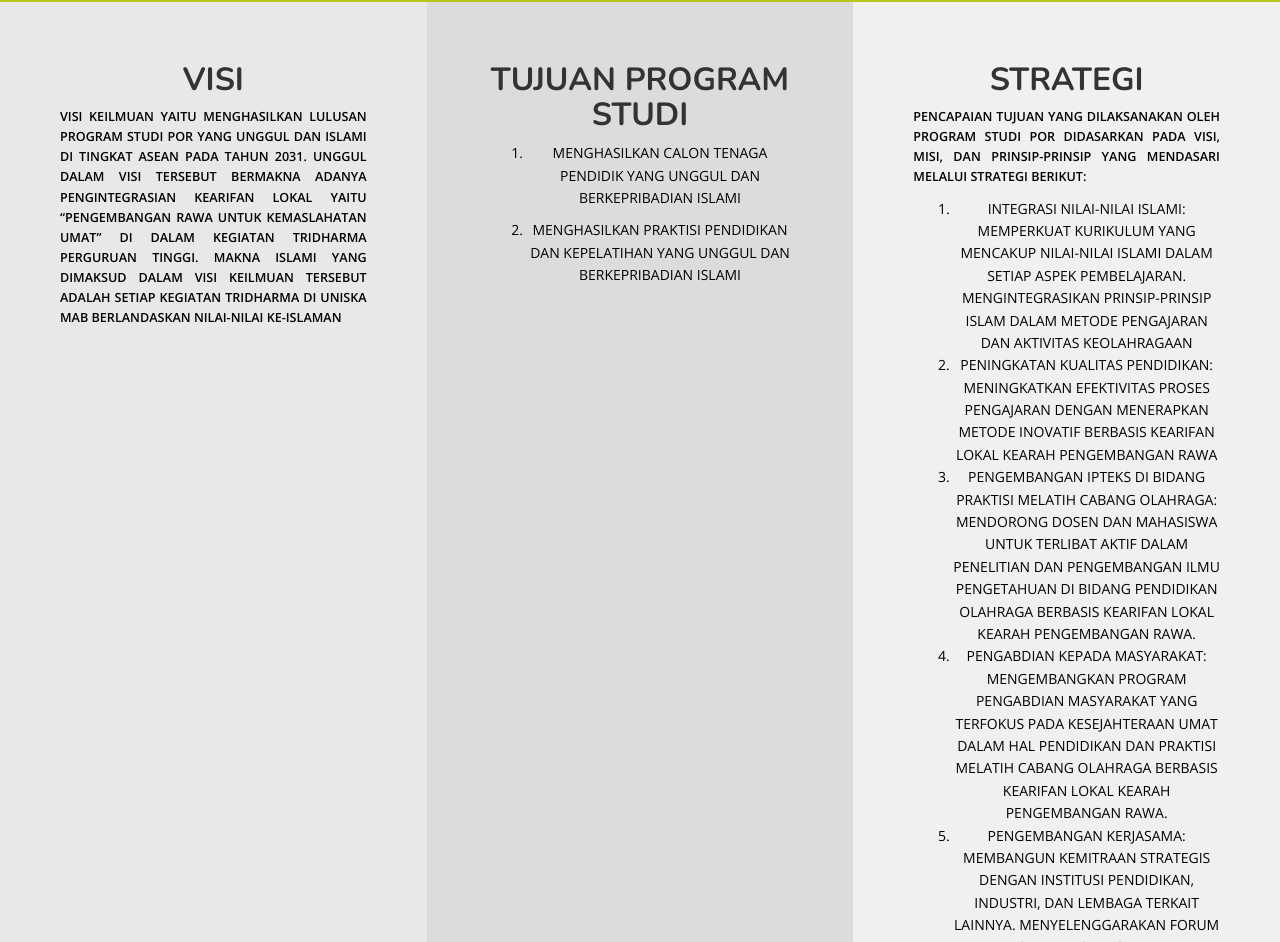
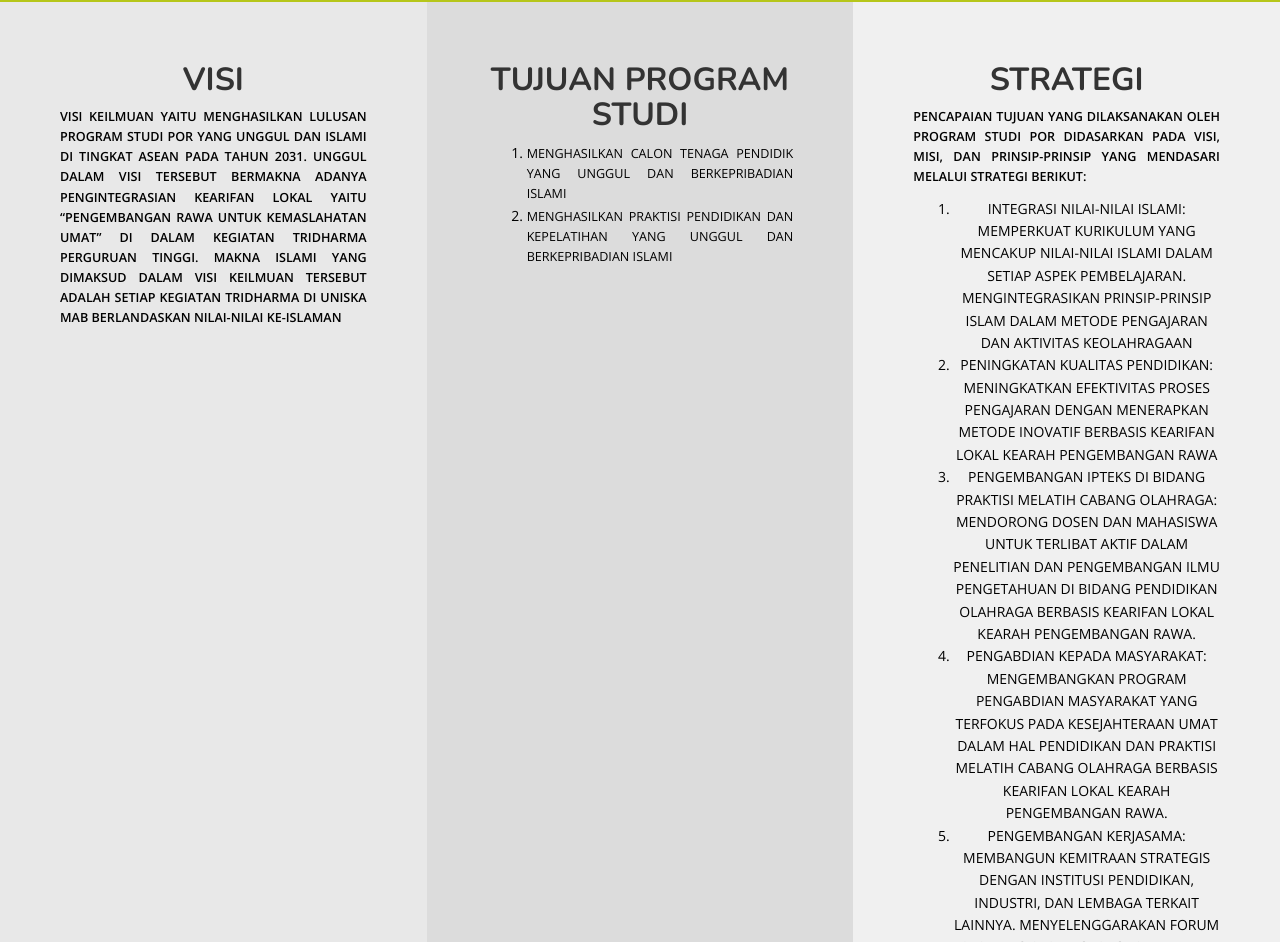
Before and after one commit to PORUNISKAMAB/poruniskamab.github.io, a plain HTML site: page index.html in a window 1280 px wide. Shown: the part 973-1915 px from the top of the page. Drawn offline with nearby package versions, Linux system fonts and the light colour scheme.

Commit message:
Update index.html

```diff
--- a/index.html
+++ b/index.html
@@ -164,8 +164,8 @@
 
       	 	<h1><b>TUJUAN PROGRAM STUDI</b></h1>
 		<ol>
-			<p style="font-size:90%;" align="justify"><li>MENGHASILKAN CALON TENAGA PENDIDIK YANG UNGGUL DAN BERKEPRIBADIAN ISLAMI</li></p>
-		    	<p style="font-size:90%;" align="justify"><li>MENGHASILKAN PRAKTISI PENDIDIKAN DAN KEPELATIHAN YANG UNGGUL DAN BERKEPRIBADIAN ISLAMI</li></p>
+			<li><p style="font-size:90%;" align="justify">MENGHASILKAN CALON TENAGA PENDIDIK YANG UNGGUL DAN BERKEPRIBADIAN ISLAMI</p></li>
+		    	<li><p style="font-size:90%;" align="justify">MENGHASILKAN PRAKTISI PENDIDIKAN DAN KEPELATIHAN YANG UNGGUL DAN BERKEPRIBADIAN ISLAMI</p></li>
 		</ol>
 
 
```
